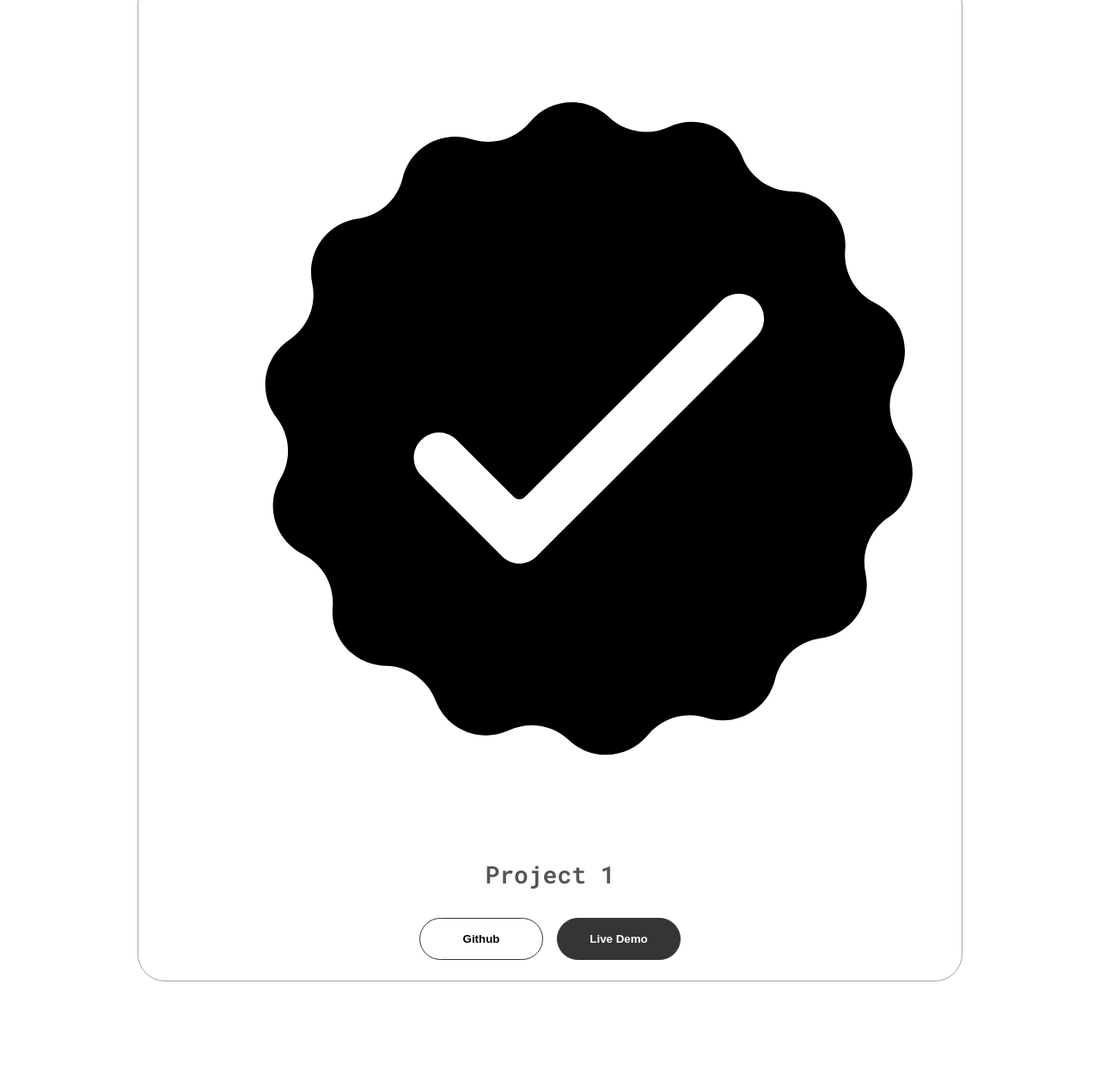
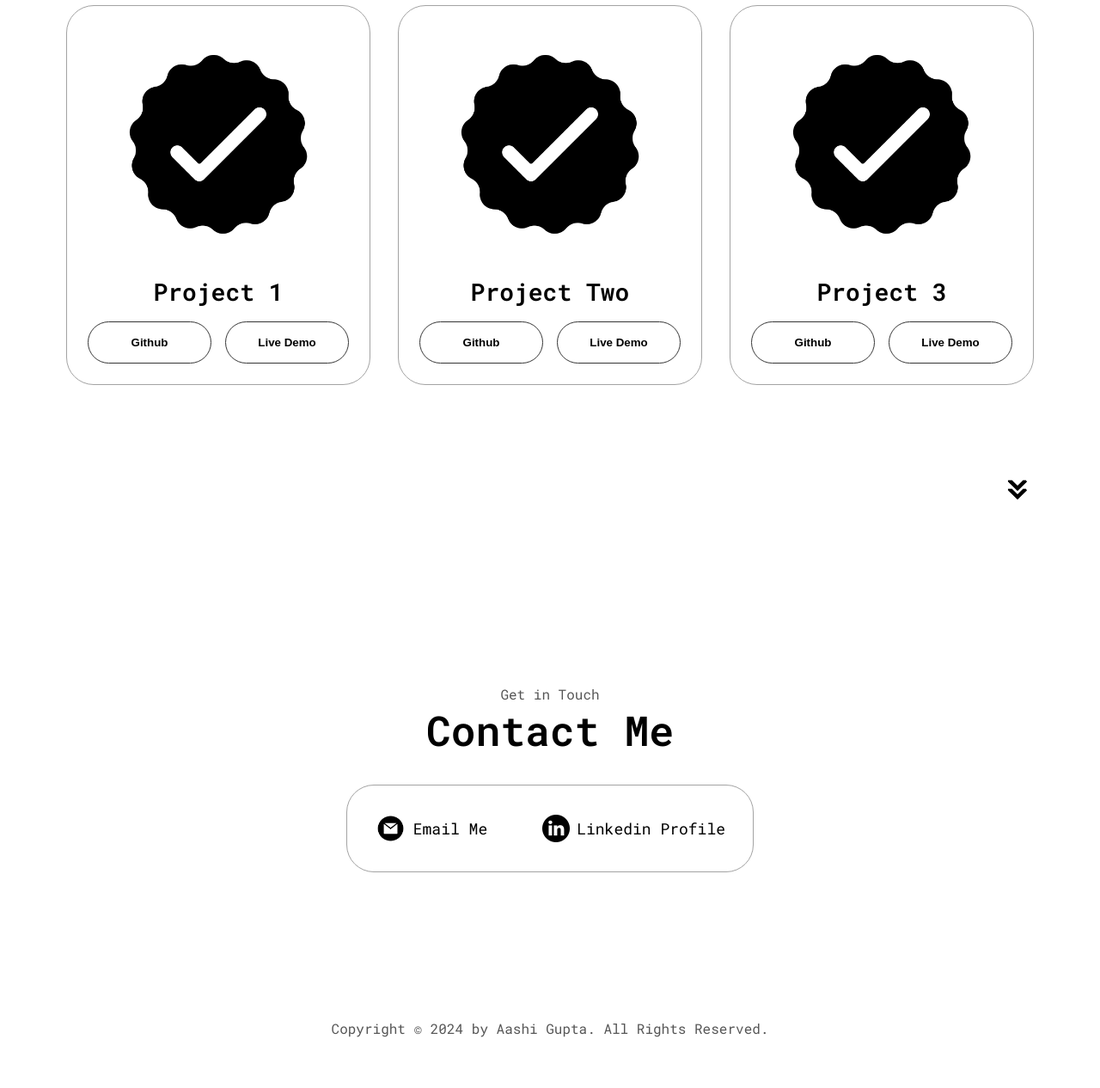
Before and after one commit to aashigupta19/portfolio-website, a plain HTML site: page index.html in a window 1280 px wide. Shown: the part 2446-3712 px from the top of the page at 86% size. Before the commit the page ends 3588 px from the top, so only its background shows below. Drawn offline with Linux system fonts and the light colour scheme.

Commit message:
contact, responsive done

```diff
--- a/index.html
+++ b/index.html
@@ -124,6 +124,9 @@
         <p class="section__text__p1">Browse my</p>
         <h1 class="title">Projects</h1>
         <div class="experience-details-container">
+
+            <div class="about-containers">
+                <!-- project one -->
                 <div class="details color-container">
                     <div class="article-container">
                         <img class="project-img" src="./assets/checkmark.png" alt="project-1-pic">
@@ -135,15 +138,76 @@
                             onclick="window.open('https://github.com/aashigupta19/portfolio-website')">
                             Github
                         </button>
-                    <button class="btn btn-color-1 project-btn" onclick="location.href='./#contact'">
+                        <button class="btn btn-color-2 project-btn" onclick="location.href='./#contact'">
+                            Live Demo
+                        </button>
+                    </div>
+                </div>
+
+                <!-- project two -->
+                <div class="details color-container">
+                    <div class="article-container">
+                        <img class="project-img" src="./assets/checkmark.png" alt="project-2-pic">
+
+                    </div>
+                    <h2 class="experience-sub-title project-title">Project Two</h2>
+                    <div class="btn-container">
+                        <button class="btn btn-color-2 project-btn"
+                            onclick="window.open('https://github.com/aashigupta19/portfolio-website')">
+                            Github
+                        </button>
+                        <button class="btn btn-color-2 project-btn" onclick="location.href='./#contact'">
+                            Live Demo
+                        </button>
+                    </div>
+                </div>
+
+                <!-- project three -->
+                <div class="details color-container">
+                    <div class="article-container">
+                        <img class="project-img" src="./assets/checkmark.png" alt="project-3-pic">
+
+                    </div>
+                    <h2 class="experience-sub-title project-title">Project 3</h2>
+                    <div class="btn-container">
+                        <button class="btn btn-color-2 project-btn"
+                            onclick="window.open('https://github.com/aashigupta19/portfolio-website')">
+                            Github
+                        </button>
+                        <button class="btn btn-color-2 project-btn" onclick="location.href='./#contact'">
                             Live Demo
                         </button>
                     </div>
                 </div>
             </div>
+        </div>
+        <img src="./assets/arrow.png" class="icon arrow" alt="next-section-arrow" onclick="location.href='./#contact'">
     </section>
 
+    <section id="contact">
+        <p class="section__text__p1">Get in Touch</p>
+        <h1 class="title">Contact Me</h1>
+        <div class="contact-info-upper">
+            <div class="contact-info">
+                <img src="./assets/email.png" alt="email.png" class="icon contact-icon email-icon" />
+                <p><a href="mailto:aashig.gupta6477@gmail.com">Email Me</a></p>
+            </div>
+            <div class="contact-info">
+                <img src="./assets/linkedin.png" alt="linkedin.png" class="icon contact-icon" />
+                <p><a href="https://linkedin.com">Linkedin Profile</a></p>
+            </div>
+
+
+        </div>
+    </section>
+
+    <footer>
+        <p> Copyright &#169; <span id="year"></span> by Aashi Gupta. All Rights Reserved.</p>
+    </footer>
     <script src="script.js"></script>
+    <script>
+        document.getElementById("year").innerHTML = new Date().getFullYear();
+    </script>
 </body>
 
 </html>
--- a/mediaquery.css
+++ b/mediaquery.css
@@ -1,3 +1,14 @@
+@media screen and (max-width: 1200px){
+    #profile{
+        height: 63vh;
+        margin-bottom: 6rem;
+    }
+
+    .about-containers{
+        flex-wrap: wrap;
+    }
+}
+
 @media screen and (max-width: 900px){
     #desktop-nav{
         display: none;
@@ -6,4 +17,95 @@
     #hamburger-nav{
         display: flex;
     }
+
+    #experience, #experience-details-container{
+        margin-top: 2rem;
+    }
+
+    #profile, .section-container{
+        display: block;
+    }
+
+    .arrow{
+        display: none;
+    }
+
+    section, .section-container{
+height: fit-content;
+    }
+
+    section{
+        margin: 5%;
+    }
+
+    .section__pic-container{
+        width: 275px;
+        height: 275px;
+        margin: 0 auto 2rem;
+    }
+
+    .about-containers{
+        margin-top: 0;
+    }
 }
+
+
+@media screen and (max-width: 600px){
+   #contact{
+    height: 40vh;
+   }
+
+   footer{
+    height: 10vh;
+   }
+
+   #profile{
+    height: 83vh;
+    margin-bottom: 0;
+   }
+
+   article{
+    font-size: 1rem;
+   }
+
+   .about-containers, .contact-info-upper, .btn-container{
+flex-wrap: wrap;
+   }
+
+   .contact-info{
+    margin: 0;
+   }
+
+   .contact-info p, a{
+    font-size: 1rem;
+   }
+
+   .experience-sub-title{
+    font-size: 1.25rem;
+   }
+
+   .logo{
+    font-size: 1.5rem;
+   }
+
+   .section__pic-container{
+    width: auto;
+    height: 46vh;
+    justify-content: center;
+   }
+
+
+
+.section__text__p2{
+    font-size: 1.25rem;
+}
+
+.title{
+    font-size: 1.5rem;
+    margin-bottom: 0.5rem;
+}
+
+.text-container{
+    text-align: justify;
+}
+}
--- a/style.css
+++ b/style.css
@@ -341,8 +341,10 @@ display: flex;
   .experience-details-container {
     display: flex;
     justify-content: center;
-    flex-direction: column;
+
   }
+
+
 
   .article-container {
     display: flex;
@@ -371,3 +373,76 @@ display: flex;
 #projects{
     position: relative;
 }
+
+.color-container{
+    border-color: rgb(163, 163, 163);
+    background-color: white
+
+}
+.project-img{
+    border-radius: 10%;
+    width: 90%;
+    height: 90%;
+}
+
+.project-title{
+    margin: 1rem;
+    color: black;
+}
+
+/* .project-btn{
+    color: black;
+} */
+
+
+/* CONTACT ME SECTION */
+
+#contact{
+    position: relative;
+    display: flex;
+    justify-content: center;
+    flex-direction: column;
+    height: 70vh;
+}
+
+.contact-info-upper{
+    display: flex;
+    flex-direction: row;
+    gap: 3rem;
+    max-width: fit-content;
+    padding: 1.5rem;
+    align-self: center;
+    margin: 2rem auto;
+    border-radius: 2rem;
+    border: rgb(53, 53, 53) 0.1rem solid;
+    border-color: rgb(163, 163, 163);
+
+}
+
+.contact-info{
+    display: flex;
+    gap: 0.5rem;
+ align-items: center;
+ justify-content: center;
+ margin: 0.5rem;
+}
+
+.contact-info p{
+    font-size: large;
+}
+
+.contact-icon{
+    cursor: default;
+
+}
+
+.email-icon{
+    height: 2.3rem;
+}
+
+/* FOOTER */
+footer{
+    height: 10vh;
+    margin: 0;
+    text-align: center;
+}
```
Lines whose indentation alone changed are shown as unchanged.
